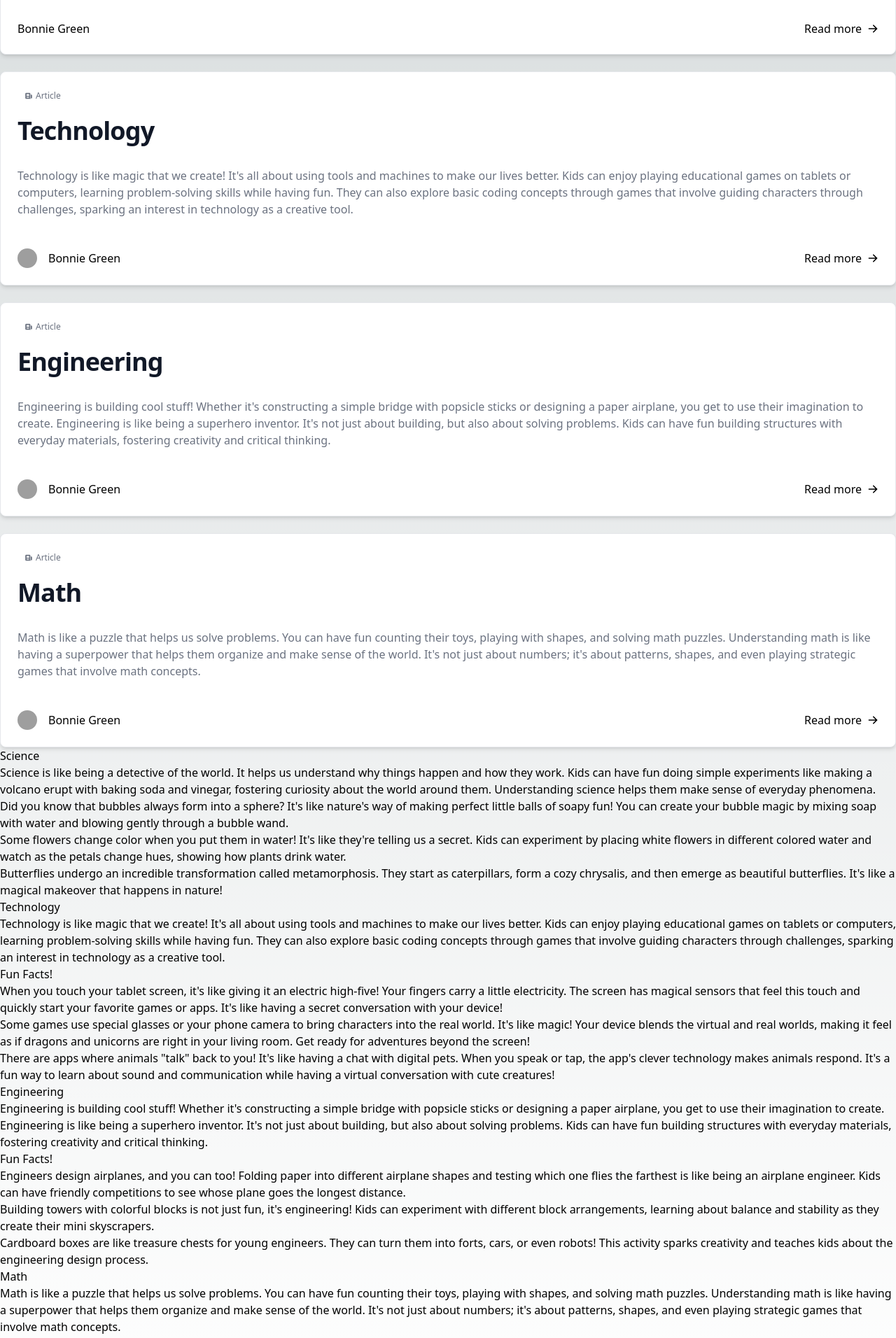
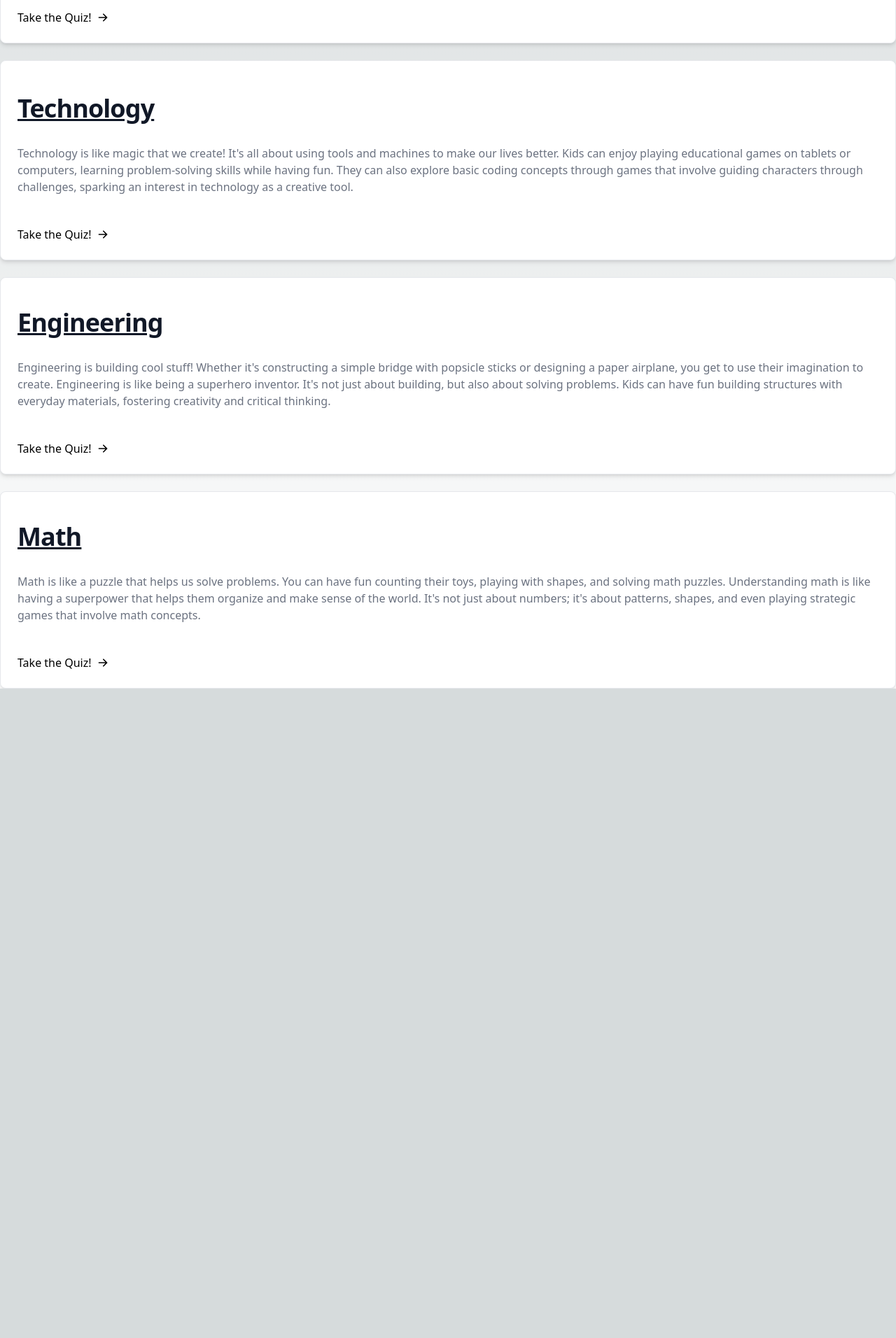
Before and after one commit to affiq23/stem4stems, a Next.js app: page /content in a window 1280 px wide. Shown: the part 340-2252 px from the top of the page at 70% size. After the commit the page ends 1324 px from the top, so only its background shows below. Built offline with nearby package versions, Linux system fonts and the light colour scheme; grey boxes are pictures that could not be loaded.

Commit message:
fixed content

```diff
--- a/pages/content.tsx
+++ b/pages/content.tsx
@@ -4,17 +4,16 @@ const Content = () => {
   return (
     <div>
       <div>
-
       <div>
         <br />
       <article className="p-6 bg-white rounded-lg border border-gray-200 shadow-md dark:bg-gray-800 dark:border-gray-700">
               <div className="flex justify-between items-center mb-5 text-gray-500">
                   <span className="bg-primary-100 text-primary-800 text-xs font-medium inline-flex items-center px-2.5 py-0.5 rounded dark:bg-primary-200 dark:text-primary-800">
-                      <svg className="mr-1 w-3 h-3" fill="currentColor" viewBox="0 0 20 20" xmlns="http://www.w3.org/2000/svg"><path fill-rule="evenodd" d="M2 5a2 2 0 012-2h8a2 2 0 012 2v10a2 2 0 002 2H4a2 2 0 01-2-2V5zm3 1h6v4H5V6zm6 6H5v2h6v-2z" clip-rule="evenodd"></path><path d="M15 7h1a2 2 0 012 2v5.5a1.5 1.5 0 01-3 0V7z"></path></svg>
-                      Article
                   </span>
               </div>
-              <h1 className="mb-2 text-4xl font-bold tracking-tight text-gray-900 dark:text-white"><a href="#">Science</a></h1>
+              <h1 className="mb-2 text-4xl font-bold tracking-tight text-gray-900 dark:text-white underline-h1">
+                <a href="#">Science</a>
+              </h1>
               < br />
               <p className="mb-5 text-font-light text-gray-500 dark:text-gray-400"> Science is like being a super curious explorer! It's about asking cool questions and doing fun experiments to find out how things work.</p>
               <p className="mb-5 text-font-light text-gray-500 dark:text-gray-400"> Imagine you have a magical detective kit, and your mission is to uncover the secrets of the world.
@@ -23,13 +22,8 @@ const Content = () => {
                 So, put on your explorer hat and get ready for a journey of excitement. Science is your ticket to unraveling the mysteries of the world, and every experiment is a step closer to becoming a fantastic detective of the universe!</p>
             <br />
               <div className="flex justify-between items-center">
-                  <div className="flex items-center space-x-4">
-                      <span className="font-medium dark:text-white">
-                          Bonnie Green
-                      </span>
-                  </div>
                   <a href="#" className="inline-flex items-center font-medium text-primary-600 dark:text-primary-500 hover:underline">
-                      Read more
+                      Take the Quiz!
                       <svg className="ml-2 w-4 h-4" fill="currentColor" viewBox="0 0 20 20" xmlns="http://www.w3.org/2000/svg"><path fill-rule="evenodd" d="M10.293 3.293a1 1 0 011.414 0l6 6a1 1 0 010 1.414l-6 6a1 1 0 01-1.414-1.414L14.586 11H3a1 1 0 110-2h11.586l-4.293-4.293a1 1 0 010-1.414z" clip-rule="evenodd"></path></svg>
                   </a>
               </div>
@@ -42,25 +36,17 @@ const Content = () => {
             <article className="p-6 bg-white rounded-lg border border-gray-200 shadow-md dark:bg-gray-800 dark:border-gray-700">
               <div className="flex justify-between items-center mb-5 text-gray-500">
                   <span className="bg-primary-100 text-primary-800 text-xs font-medium inline-flex items-center px-2.5 py-0.5 rounded dark:bg-primary-200 dark:text-primary-800">
-                      <svg className="mr-1 w-3 h-3" fill="currentColor" viewBox="0 0 20 20" xmlns="http://www.w3.org/2000/svg"><path fill-rule="evenodd" d="M2 5a2 2 0 012-2h8a2 2 0 012 2v10a2 2 0 002 2H4a2 2 0 01-2-2V5zm3 1h6v4H5V6zm6 6H5v2h6v-2z" clip-rule="evenodd"></path><path d="M15 7h1a2 2 0 012 2v5.5a1.5 1.5 0 01-3 0V7z"></path></svg>
-                      Article
                   </span>
               </div>
-              <h1 className="mb-2 text-4xl font-bold tracking-tight text-gray-900 dark:text-white"><a href="#">Technology</a></h1>
+              <h1 className="mb-2 text-4xl font-bold tracking-tight text-gray-900 dark:text-white underline-h1"><a href="#">Technology</a></h1>
               < br />
               <p className="mb-5 font-light text-gray-500 dark:text-gray-400">Technology is like magic that we create! It's all about using tools and machines to make our lives better.
                 Kids can enjoy playing educational games on tablets or computers, learning problem-solving skills while having fun.
                 They can also explore basic coding concepts through games that involve guiding characters through challenges, sparking an interest in technology as a creative tool.</p>
             <br />
               <div className="flex justify-between items-center">
-                  <div className="flex items-center space-x-4">
-                      <img className="w-7 h-7 rounded-full" src="https://flowbite.s3.amazonaws.com/blocks/marketing-ui/avatars/bonnie-green.png" alt="Bonnie Green avatar" />
-                      <span className="font-medium dark:text-white">
-                          Bonnie Green
-                      </span>
-                  </div>
                   <a href="#" className="inline-flex items-center font-medium text-primary-600 dark:text-primary-500 hover:underline">
-                      Read more
+                        Take the Quiz!
                       <svg className="ml-2 w-4 h-4" fill="currentColor" viewBox="0 0 20 20" xmlns="http://www.w3.org/2000/svg"><path fill-rule="evenodd" d="M10.293 3.293a1 1 0 011.414 0l6 6a1 1 0 010 1.414l-6 6a1 1 0 01-1.414-1.414L14.586 11H3a1 1 0 110-2h11.586l-4.293-4.293a1 1 0 010-1.414z" clip-rule="evenodd"></path></svg>
                   </a>
               </div>
@@ -72,26 +58,16 @@ const Content = () => {
           <div>
             <article className="p-6 bg-white rounded-lg border border-gray-200 shadow-md dark:bg-gray-800 dark:border-gray-700">
               <div className="flex justify-between items-center mb-5 text-gray-500">
-                  <span className="bg-primary-100 text-primary-800 text-xs font-medium inline-flex items-center px-2.5 py-0.5 rounded dark:bg-primary-200 dark:text-primary-800">
-                      <svg className="mr-1 w-3 h-3" fill="currentColor" viewBox="0 0 20 20" xmlns="http://www.w3.org/2000/svg"><path fill-rule="evenodd" d="M2 5a2 2 0 012-2h8a2 2 0 012 2v10a2 2 0 002 2H4a2 2 0 01-2-2V5zm3 1h6v4H5V6zm6 6H5v2h6v-2z" clip-rule="evenodd"></path><path d="M15 7h1a2 2 0 012 2v5.5a1.5 1.5 0 01-3 0V7z"></path></svg>
-                      Article
-                  </span>
               </div>
-              <h1 className="mb-2 text-4xl font-bold tracking-tight text-gray-900 dark:text-white"><a href="#">Engineering</a></h1>
+              <h1 className="mb-2 text-4xl font-bold tracking-tight text-gray-900 dark:text-white underline-h1"><a href="#">Engineering</a></h1>
               < br />
               <p className="mb-5 font-light text-gray-500 dark:text-gray-400">Engineering is building cool stuff! Whether it's constructing a simple bridge with popsicle sticks or designing a paper airplane, you get to use their imagination to create.
                 Engineering is like being a superhero inventor. It's not just about building, but also about solving problems.
                 Kids can have fun building structures with everyday materials, fostering creativity and critical thinking.</p>
             <br />
               <div className="flex justify-between items-center">
-                  <div className="flex items-center space-x-4">
-                      <img className="w-7 h-7 rounded-full" src="https://flowbite.s3.amazonaws.com/blocks/marketing-ui/avatars/bonnie-green.png" alt="Bonnie Green avatar" />
-                      <span className="font-medium dark:text-white">
-                          Bonnie Green
-                      </span>
-                  </div>
                   <a href="#" className="inline-flex items-center font-medium text-primary-600 dark:text-primary-500 hover:underline">
-                      Read more
+                  Take the Quiz!
                       <svg className="ml-2 w-4 h-4" fill="currentColor" viewBox="0 0 20 20" xmlns="http://www.w3.org/2000/svg"><path fill-rule="evenodd" d="M10.293 3.293a1 1 0 011.414 0l6 6a1 1 0 010 1.414l-6 6a1 1 0 01-1.414-1.414L14.586 11H3a1 1 0 110-2h11.586l-4.293-4.293a1 1 0 010-1.414z" clip-rule="evenodd"></path></svg>
                   </a>
               </div>
@@ -103,92 +79,21 @@ const Content = () => {
            <div>
             <article className="p-6 bg-white rounded-lg border border-gray-200 shadow-md dark:bg-gray-800 dark:border-gray-700">
               <div className="flex justify-between items-center mb-5 text-gray-500">
-                  <span className="bg-primary-100 text-primary-800 text-xs font-medium inline-flex items-center px-2.5 py-0.5 rounded dark:bg-primary-200 dark:text-primary-800">
-                      <svg className="mr-1 w-3 h-3" fill="currentColor" viewBox="0 0 20 20" xmlns="http://www.w3.org/2000/svg"><path fill-rule="evenodd" d="M2 5a2 2 0 012-2h8a2 2 0 012 2v10a2 2 0 002 2H4a2 2 0 01-2-2V5zm3 1h6v4H5V6zm6 6H5v2h6v-2z" clip-rule="evenodd"></path><path d="M15 7h1a2 2 0 012 2v5.5a1.5 1.5 0 01-3 0V7z"></path></svg>
-                      Article
-                  </span>
               </div>
-              <h1 className="mb-2 text-4xl font-bold tracking-tight text-gray-900 dark:text-white"><a href="#">Math</a></h1>
+              <h1 className="mb-2 text-4xl font-bold tracking-tight text-gray-900 dark:text-white underline-h1"><a href="#">Math</a></h1>
               < br />
               <p className="mb-5 font-light text-gray-500 dark:text-gray-400">Math is like a puzzle that helps us solve problems. You can have fun counting their toys, playing with shapes, and solving math puzzles.
                 Understanding math is like having a superpower that helps them organize and make sense of the world.
                 It's not just about numbers; it's about patterns, shapes, and even playing strategic games that involve math concepts.</p>
             <br />
               <div className="flex justify-between items-center">
-                  <div className="flex items-center space-x-4">
-                      <img className="w-7 h-7 rounded-full" src="https://flowbite.s3.amazonaws.com/blocks/marketing-ui/avatars/bonnie-green.png" alt="Bonnie Green avatar" />
-                      <span className="font-medium dark:text-white">
-                          Bonnie Green
-                      </span>
-                  </div>
                   <a href="#" className="inline-flex items-center font-medium text-primary-600 dark:text-primary-500 hover:underline">
-                      Read more
+                  Take the Quiz!
                       <svg className="ml-2 w-4 h-4" fill="currentColor" viewBox="0 0 20 20" xmlns="http://www.w3.org/2000/svg"><path fill-rule="evenodd" d="M10.293 3.293a1 1 0 011.414 0l6 6a1 1 0 010 1.414l-6 6a1 1 0 01-1.414-1.414L14.586 11H3a1 1 0 110-2h11.586l-4.293-4.293a1 1 0 010-1.414z" clip-rule="evenodd"></path></svg>
                   </a>
               </div>
             </article>
           </div>
-
-
-
-
-
-
-
-
-
-
-        <div>
-            <h2>Science</h2>
-            <p>Science is like being a detective of the world. It helps us understand why things happen and how they work.
-            Kids can have fun doing simple experiments like making a volcano erupt with baking soda and vinegar, fostering curiosity about the world around them.
-            Understanding science helps them make sense of everyday phenomena.</p>
-        </div>
-        <div>
-            <p>Did you know that bubbles always form into a sphere? It's like nature's way of making perfect little balls of soapy fun! You can create your bubble magic by mixing soap with water and blowing gently through a bubble wand.</p>
-            <p>Some flowers change color when you put them in water! It's like they're telling us a secret. Kids can experiment by placing white flowers in different colored water and watch as the petals change hues, showing how plants drink water.</p>
-            <p>Butterflies undergo an incredible transformation called metamorphosis. They start as caterpillars, form a cozy chrysalis, and then emerge as beautiful butterflies. It's like a magical makeover that happens in nature!</p>
-        </div>
-
-        <div>
-            <h2>Technology</h2>
-            <p>Technology is like magic that we create! It's all about using tools and machines to make our lives better.
-            Kids can enjoy playing educational games on tablets or computers, learning problem-solving skills while having fun.
-            They can also explore basic coding concepts through games that involve guiding characters through challenges, sparking an interest in technology as a creative tool.</p>
-        </div>
-        <div>
-            <h3>Fun Facts!</h3>
-            <p>When you touch your tablet screen, it's like giving it an electric high-five! Your fingers carry a little electricity. The screen has magical sensors that feel this touch and quickly start your favorite games or apps. It's like having a secret conversation with your device!</p>
-            <p>Some games use special glasses or your phone camera to bring characters into the real world. It's like magic! Your device blends the virtual and real worlds, making it feel as if dragons and unicorns are right in your living room. Get ready for adventures beyond the screen!</p>
-            <p>There are apps where animals "talk" back to you! It's like having a chat with digital pets. When you speak or tap, the app's clever technology makes animals respond. It's a fun way to learn about sound and communication while having a virtual conversation with cute creatures!</p>
-        </div>
-
-        <div>
-            <h2>Engineering</h2>
-            <p>Engineering is building cool stuff! Whether it's constructing a simple bridge with popsicle sticks or designing a paper airplane, you get to use their imagination to create.
-            Engineering is like being a superhero inventor. It's not just about building, but also about solving problems.
-            Kids can have fun building structures with everyday materials, fostering creativity and critical thinking.</p>
-        </div>
-        <div>
-            <h3>Fun Facts!</h3>
-            <p>Engineers design airplanes, and you can too! Folding paper into different airplane shapes and testing which one flies the farthest is like being an airplane engineer. Kids can have friendly competitions to see whose plane goes the longest distance.</p>
-            <p>Building towers with colorful blocks is not just fun, it's engineering! Kids can experiment with different block arrangements, learning about balance and stability as they create their mini skyscrapers.</p>
-            <p>Cardboard boxes are like treasure chests for young engineers. They can turn them into forts, cars, or even robots! This activity sparks creativity and teaches kids about the engineering design process.</p>
-        </div>
-
-        <div>
-            <h2>Math</h2>
-            <p>Math is like a puzzle that helps us solve problems. You can have fun counting their toys, playing with shapes, and solving math puzzles.
-            Understanding math is like having a superpower that helps them organize and make sense of the world.
-            It's not just about numbers; it's about patterns, shapes, and even playing strategic games that involve math concepts.</p>
-        </div>
-        <div>
-            <h3>Fun Facts!</h3>
-            <p>Counting is everywhere, even in toyland! Kids can practice counting their toys or organizing them into groups. It's like a little math party with your favorite playthings.</p>
-            <p>Shapes are like puzzle pieces in the world around us. Kids can go on a shape hunt, finding circles in clocks, squares in books, and triangles in pizza slices. It's a shape-tastic adventure!</p>
-            <p>Turn everyday activities into number stories. For example, if you have three apples and eat one, how many are left? It's like creating your own math adventures with numbers in real life.</p>
-        </div>
-
       </div>
     </div>
   );
--- a/styles/globals.css
+++ b/styles/globals.css
@@ -19,15 +19,18 @@
 body {
   color: rgb(var(--foreground-rgb));
   background: linear-gradient(
-      to bottom,
-      transparent,
-      rgb(var(--background-end-rgb))
-    )
-    rgb(var(--background-start-rgb));
+    to bottom,
+    transparent,
+    rgb(var(--background-end-rgb))
+  ) rgb(var(--background-start-rgb));
 }
 
 @layer utilities {
   .text-balance {
     text-wrap: balance;
   }
+
+  .underline-h1 > a {
+    text-decoration: underline;
+  }
 }
```
